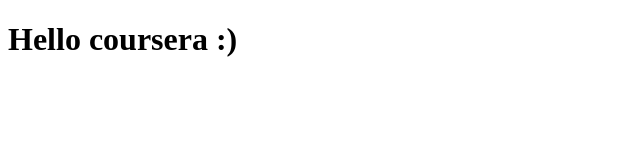
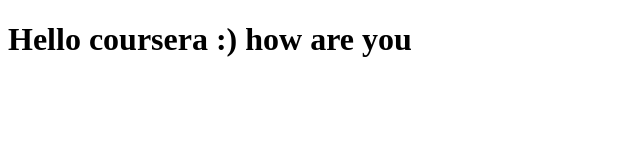
Before and after one commit to Paoferdy/Coursera-test, a plain HTML site: page site/index.html in a window 1280 px wide. Shown: the whole page, without its empty margins (0-640 px from the left). Drawn offline with Linux system fonts and the light colour scheme.

Commit message:
small addition

```diff
--- a/site/index.html
+++ b/site/index.html
@@ -7,6 +7,6 @@
     <title>Hello Corusera</title>
 </head>
 <body>
-   <h1>Hello coursera :)</h1>
+   <h1>Hello coursera :) how are you</h1>
 </body>
 </html>
```
